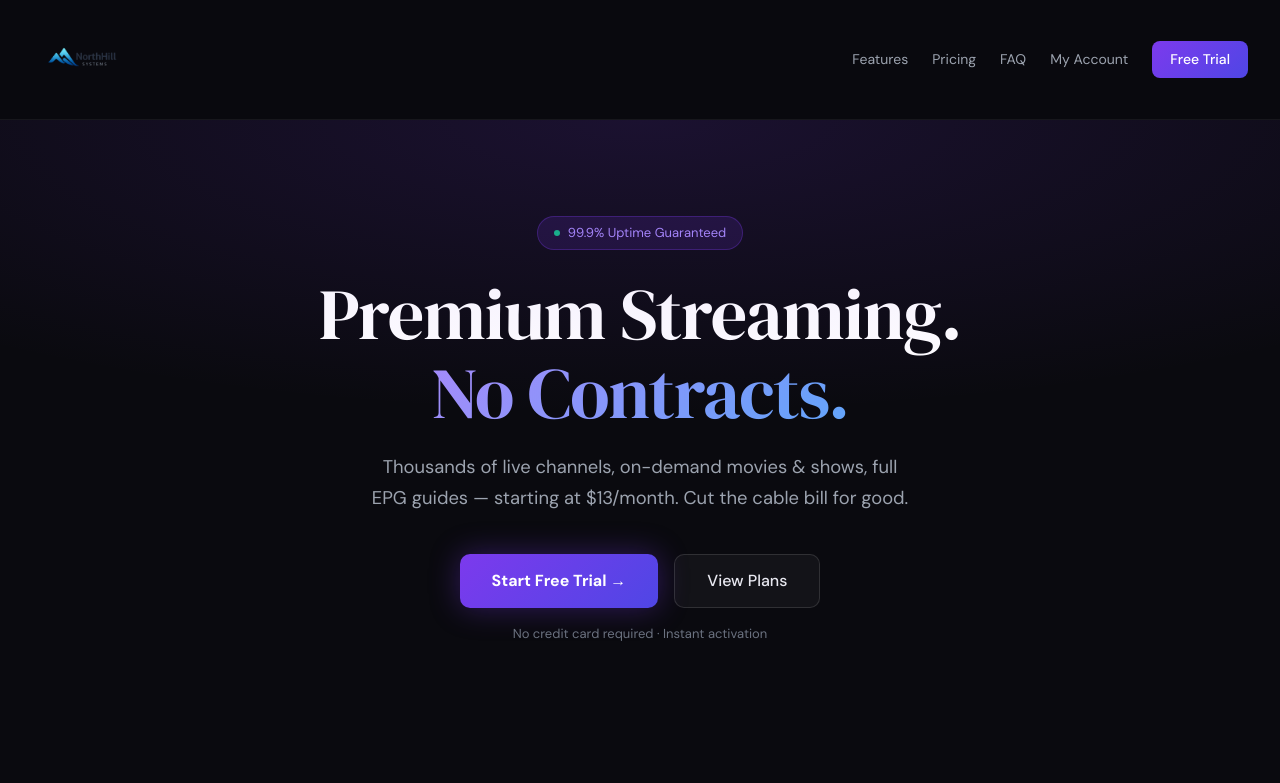
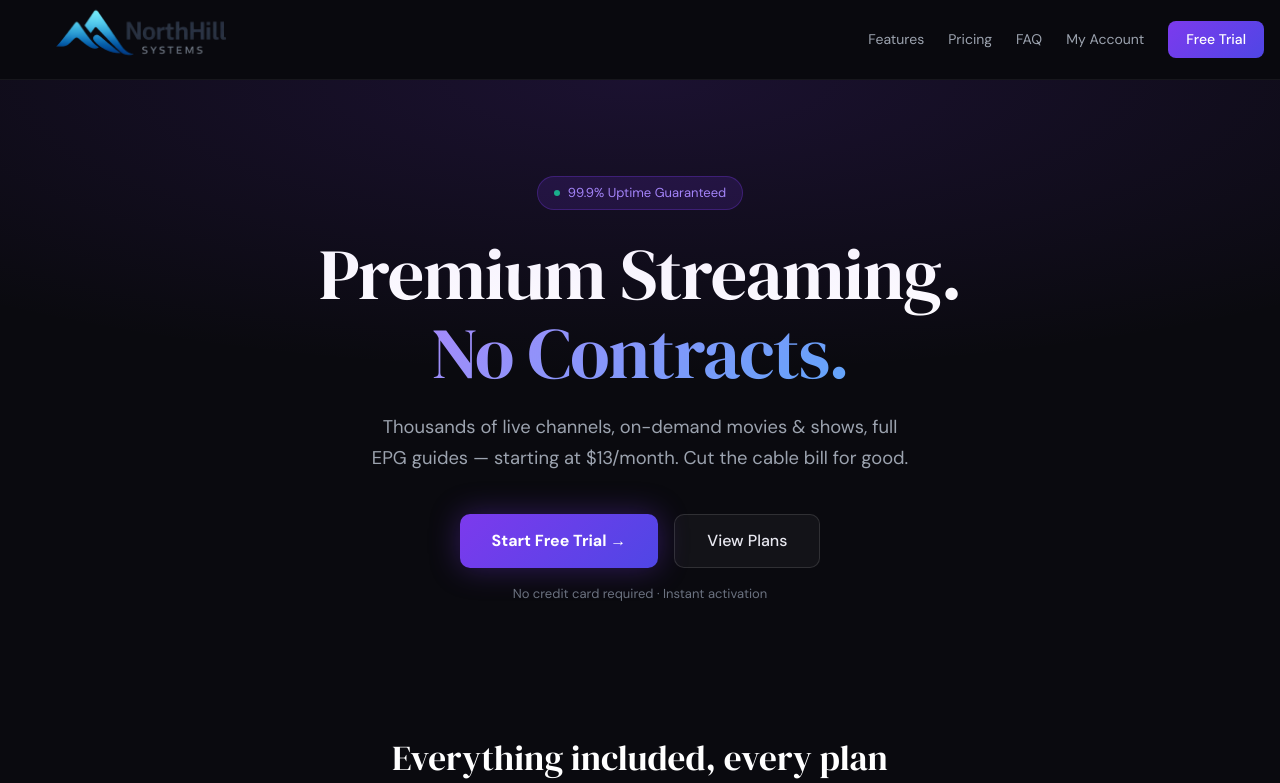
Before and after one commit to ISTAFAMARSHALL/northhill, a Next.js app: page / in a window 1280 px wide. Shown: the top 783 px of the page. Built offline with nearby package versions, Linux system fonts and the light colour scheme; no server answers.

Commit message:
update logo size in header and footer

```diff
--- a/app/components/NorthHillLanding.jsx
+++ b/app/components/NorthHillLanding.jsx
@@ -225,9 +225,9 @@ export default function NorthHillLanding() {
       `}</style>
 
       {/* NAV */}
-      <nav style={{ display: "flex", justifyContent: "space-between", alignItems: "center", height: 120, padding: "0 2rem", borderBottom: "1px solid rgba(255,255,255,0.06)", background: "rgba(10,10,15,0.95)", position: "sticky", top: 0, zIndex: 100, backdropFilter: "blur(10px)" }}>
+      <nav style={{ display: "flex", justifyContent: "space-between", alignItems: "center", height: 80, padding: "0 1rem", borderBottom: "1px solid rgba(255,255,255,0.06)", background: "rgba(10,10,15,0.95)", position: "sticky", top: 0, zIndex: 100, backdropFilter: "blur(10px)" }}>
         <div style={{ display: "flex", alignItems: "center", gap: "10px" }}>
-          <Image src="/logo.png" width={1024} height={1024} alt="North Hill Systems" style={{ height: 100, width: "auto" }} />
+          <Image src="/logo.png" width={1024} height={1024} alt="North Hill Systems" style={{ height: 250, width: "auto" }} />
         </div>
         <div style={{ display: "flex", gap: "1.5rem", alignItems: "center" }}>
           <a href="#features" style={{ color: "#9ca3af", fontSize: 14, textDecoration: "none" }}>Features</a>
@@ -345,7 +345,7 @@ export default function NorthHillLanding() {
       {/* FOOTER */}
       <footer style={{ borderTop: "1px solid rgba(255,255,255,0.06)", padding: "2rem", textAlign: "center" }}>
         <div style={{ display: "flex", alignItems: "center", justifyContent: "center", gap: 8, marginBottom: "0.75rem" }}>
-          <Image src="/logo.png" width={1024} height={1024} alt="North Hill Systems" style={{ height: 60, width: "auto" }} />
+          <Image src="/logo.png" width={1024} height={1024} alt="North Hill Systems" style={{ height: 150, width: "auto" }} />
         </div>
         <p style={{ fontSize: 13, color: "#4b5563" }}>© {new Date().getFullYear()} North Hill Systems LLC. All rights reserved.</p>
       </footer>
```
